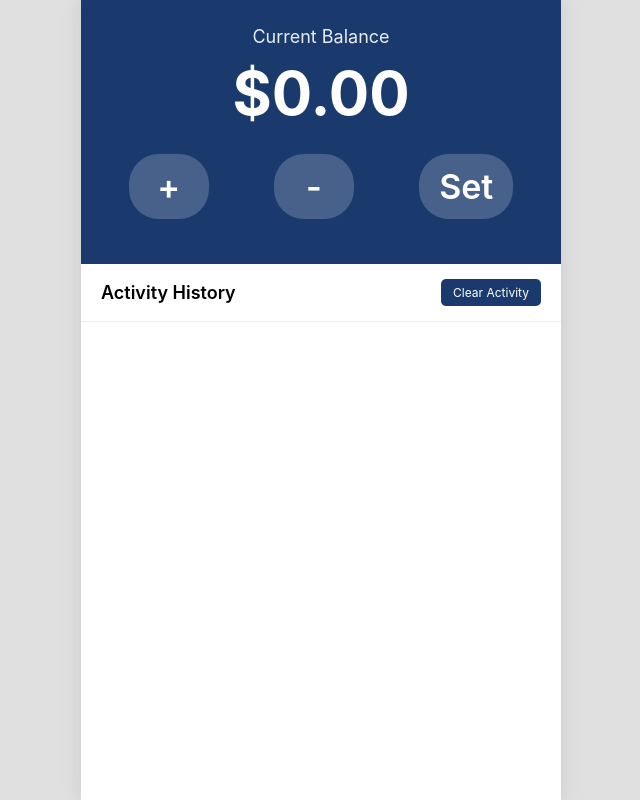
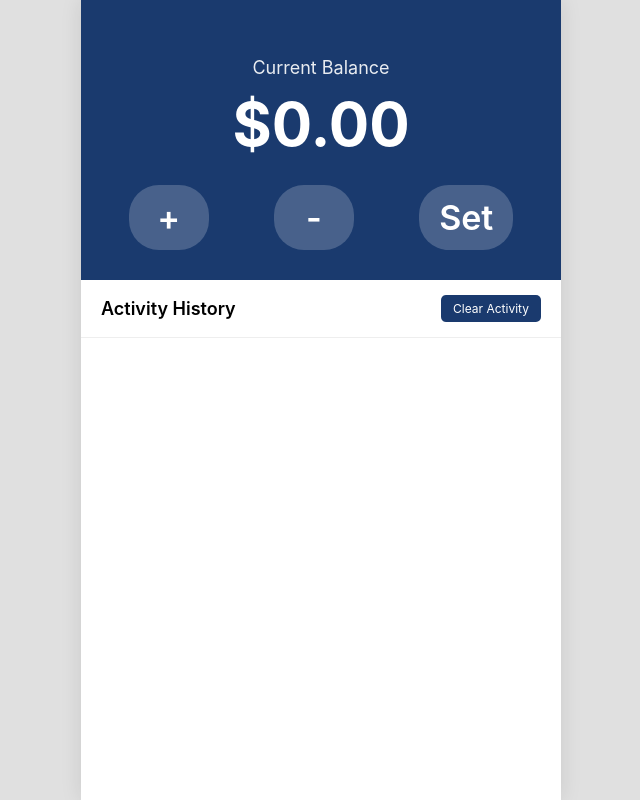
Before and after one commit to neversm/balancecalculator, a plain HTML site: page index.html in a window 1280 px wide. Shown: the whole page, without its empty margins (319-959 px from the left). Drawn offline with Linux system fonts and the light colour scheme.

Commit message:
Adjust balance container height and layout
Increased height of balance container and adjusted padding and justification for better layout.

```diff
--- a/index.html
+++ b/index.html
@@ -46,12 +46,14 @@
 
         /* Balance Section */
         .balance-container {
-            height: 33vh;
+            height: 35vh; /* Slightly taller to accommodate larger text */
             background-color: var(--primary-color);
-            padding: var(--safe-area-top) 20px 20px;
+            /* CHANGED: Added 50px top buffer to guarantee it never touches the status bar */
+            padding: calc(var(--safe-area-top) + 50px) 20px 30px;
             display: flex;
             flex-direction: column;
-            justify-content: center;
+            /* CHANGED: switched from 'center' to 'flex-end' to anchor content to bottom */
+            justify-content: flex-end;
             align-items: center;
             color: white;
             flex-shrink: 0;
```
